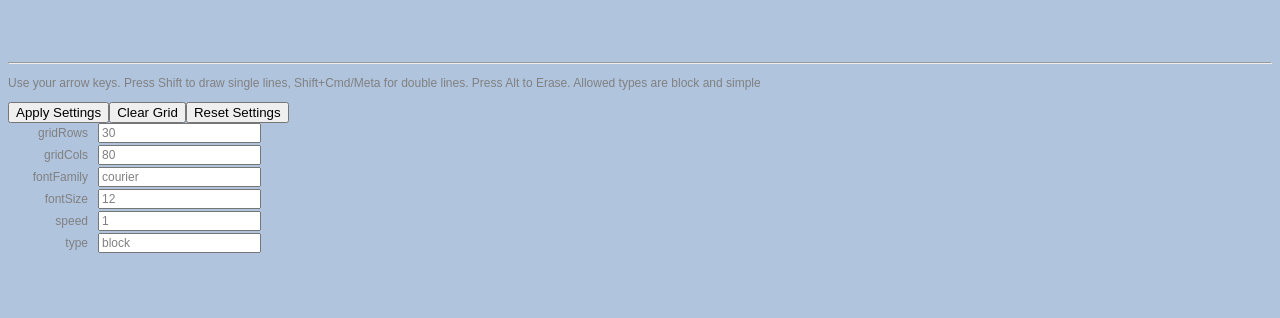
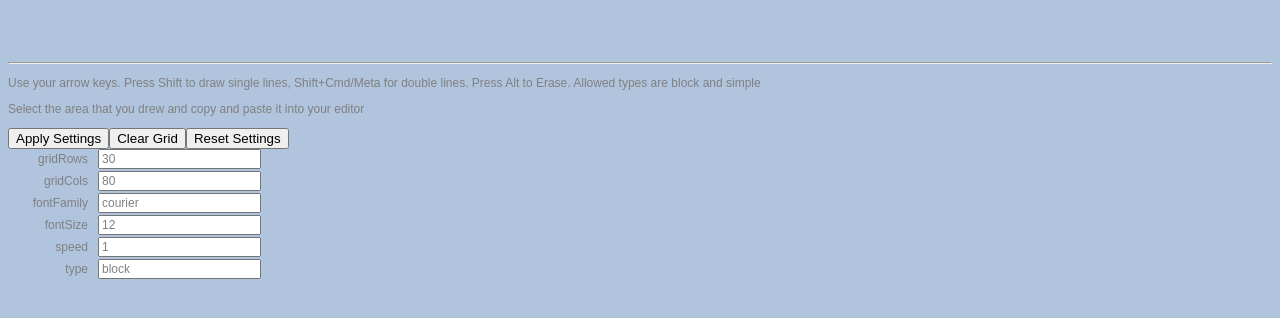
Before and after one commit to ogt/boxchareditor, a website: page index.html in a window 1280 px wide. Shown: the part 322-640 px from the top of the page. Drawn offline with Linux system fonts and the light colour scheme.

Commit message:
Upadted index.html for explanatory text

```diff
--- a/index.html
+++ b/index.html
@@ -181,6 +181,7 @@ function drawModelEditor() {
 function drawControlPanel() {
   var d = $('<div/>');
   d.append($('<p class="subtle">').text('Use your arrow keys. Press Shift to draw single lines, Shift+Cmd/Meta for double lines. Press Alt to Erase. Allowed types are block and simple'))
+  d.append($('<p class="subtle">').text('Select the area that you drew and copy and paste it into your editor'))
   d.append(drawModelEditor())
   d.append($('<a href="https://github.com/ogt/boxchareditor"><img style="position: absolute; top: 0; right: 0; border: 0;" src="https://s3.amazonaws.com/github/ribbons/forkme_right_red_aa0000.png" alt="Fork me on GitHub"></a>'));
   return d;
```
